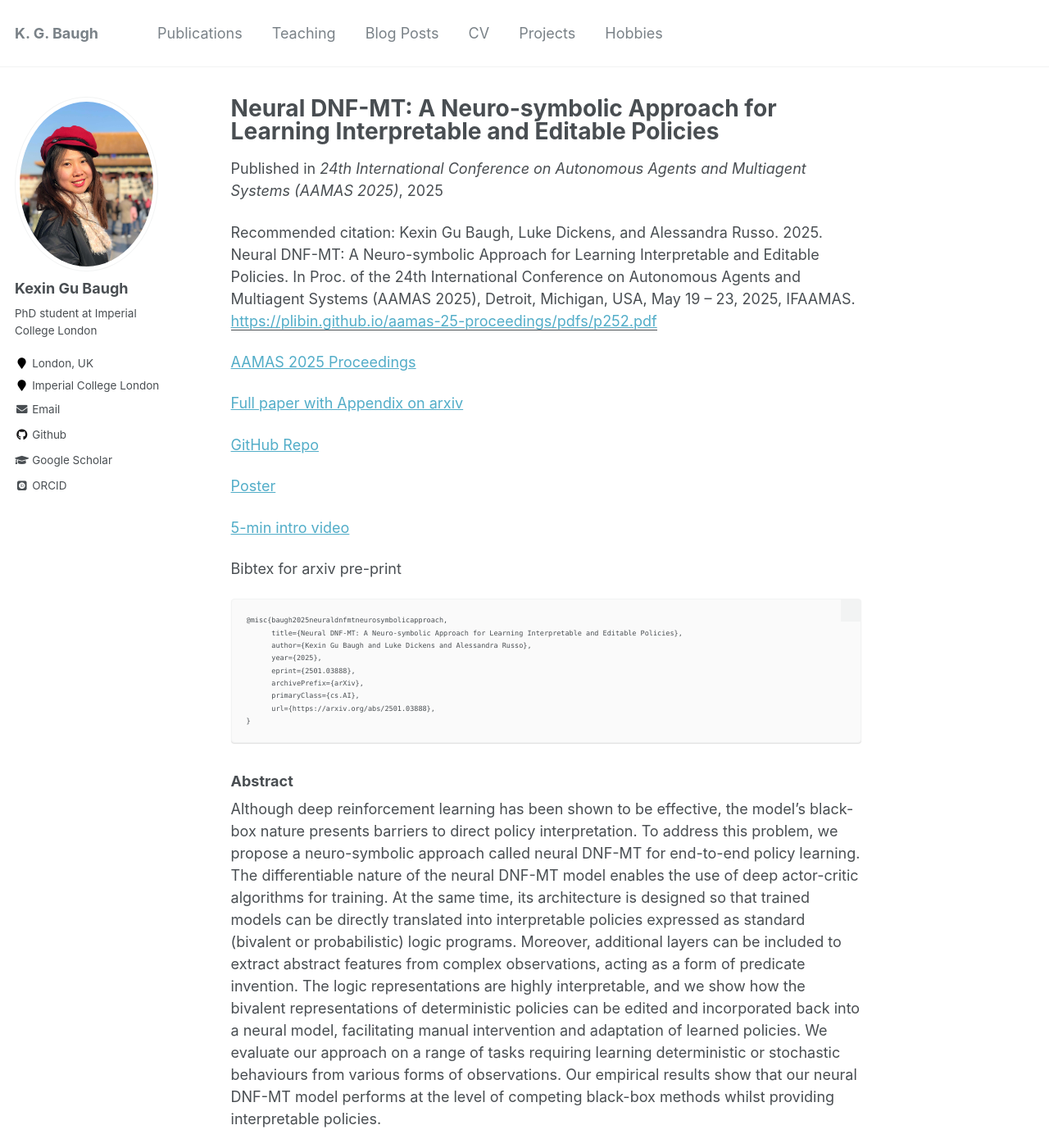
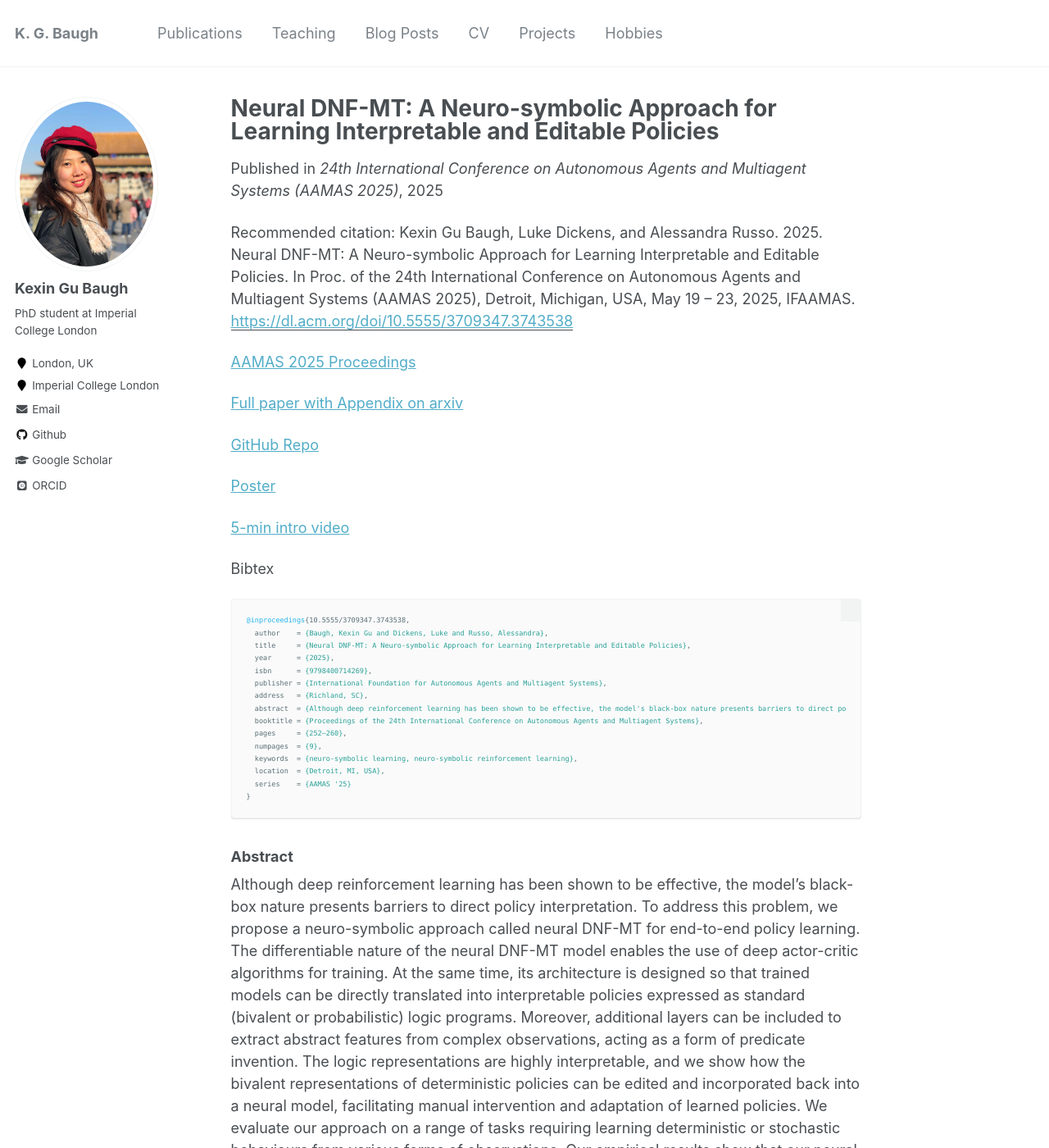
Before and after one commit to kittykg/kittykg.github.io, a Jekyll site: the page built from _publications/2025-aamas-ndnf-mt-rl.md, in a window 1280 px wide and 1400 px high. Shown: the whole window at 82% size. Built offline with Jekyll 4.4.1, drawn with Linux system fonts in a browser that asks for light colours; some web fonts are replaced.

Commit message:
Update AAMAS proceedings link

````diff
--- a/_publications/2025-aamas-ndnf-mt-rl.md
+++ b/_publications/2025-aamas-ndnf-mt-rl.md
@@ -5,7 +5,7 @@ permalink: /publication/neural-dnf-mt-for-learning-interpretable-editable-polici
 excerpt: 'Neural DNF-MT: A Neuro-symbolic Approach for Learning Interpretable and Editable Policies'
 date: 2025-05-19
 venue: '24th International Conference on Autonomous Agents and Multiagent Systems (AAMAS 2025)'
-paperurl: 'https://plibin.github.io/aamas-25-proceedings/pdfs/p252.pdf'
+paperurl: 'https://dl.acm.org/doi/10.5555/3709347.3743538'
 citation: 'Kexin Gu Baugh, Luke Dickens, and Alessandra Russo. 2025. Neural DNF-MT:
 A Neuro-symbolic Approach for Learning Interpretable and Editable
 Policies. In Proc. of the 24th International Conference on Autonomous Agents
@@ -13,7 +13,7 @@ and Multiagent Systems (AAMAS 2025), Detroit, Michigan, USA, May 19 – 23,
 2025, IFAAMAS.'
 ---
 
-[AAMAS 2025 Proceedings](https://plibin.github.io/aamas-25-proceedings/pdfs/p252.pdf)
+[AAMAS 2025 Proceedings](https://dl.acm.org/doi/10.5555/3709347.3743538)
 
 [Full paper with Appendix on arxiv](https://arxiv.org/abs/2501.03888)
 
@@ -23,17 +23,23 @@ and Multiagent Systems (AAMAS 2025), Detroit, Michigan, USA, May 19 – 23,
 
 [5-min intro video](https://www.youtube.com/watch?v=6_MFEDeN1cQ)
 
-Bibtex for arxiv pre-print
+Bibtex
 
-```
-@misc{baugh2025neuraldnfmtneurosymbolicapproach,
-      title={Neural DNF-MT: A Neuro-symbolic Approach for Learning Interpretable and Editable Policies},
-      author={Kexin Gu Baugh and Luke Dickens and Alessandra Russo},
-      year={2025},
-      eprint={2501.03888},
-      archivePrefix={arXiv},
-      primaryClass={cs.AI},
-      url={https://arxiv.org/abs/2501.03888},
+```bibtex
+@inproceedings{10.5555/3709347.3743538,
+  author    = {Baugh, Kexin Gu and Dickens, Luke and Russo, Alessandra},
+  title     = {Neural DNF-MT: A Neuro-symbolic Approach for Learning Interpretable and Editable Policies},
+  year      = {2025},
+  isbn      = {9798400714269},
+  publisher = {International Foundation for Autonomous Agents and Multiagent Systems},
+  address   = {Richland, SC},
+  abstract  = {Although deep reinforcement learning has been shown to be effective, the model's black-box nature presents barriers to direct policy interpretation. To address this problem, we propose a neuro-symbolic approach called neural DNF-MT for end-to-end policy learning. The differentiable nature of the neural DNF-MT model enables the use of deep actor-critic algorithms for training. At the same time, its architecture is designed so that trained models can be directly translated into interpretable policies expressed as standard (bivalent or probabilistic) logic programs. Moreover, additional layers can be included to extract abstract features from complex observations, acting as a form of predicate invention. The logic representations are highly interpretable, and we show how the bivalent representations of deterministic policies can be edited and incorporated back into a neural model, facilitating manual intervention and adaptation of learned policies. We evaluate our approach on a range of tasks requiring learning deterministic or stochastic behaviours from various forms of observations. Our empirical results show that our neural DNF-MT model performs at the level of competing black-box methods whilst providing interpretable policies.},
+  booktitle = {Proceedings of the 24th International Conference on Autonomous Agents and Multiagent Systems},
+  pages     = {252–260},
+  numpages  = {9},
+  keywords  = {neuro-symbolic learning, neuro-symbolic reinforcement learning},
+  location  = {Detroit, MI, USA},
+  series    = {AAMAS '25}
 }
 ```
 
````
